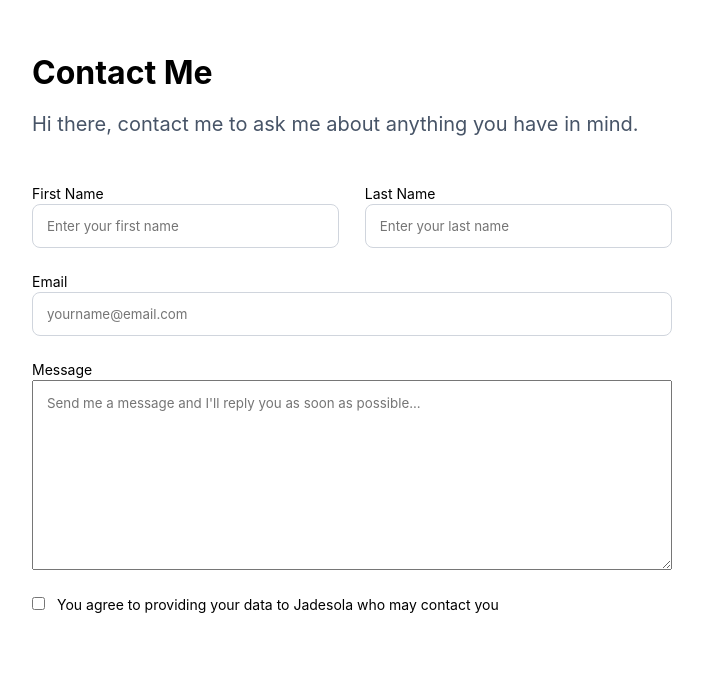
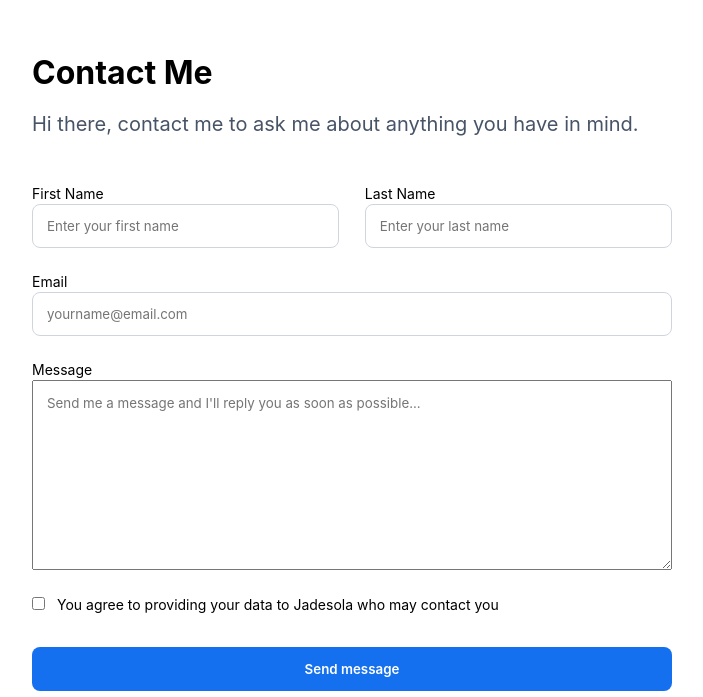
Before and after one commit to Rubies21/HNG-TASK-TWO, a React (Create React App) app: page /contact in a window 1280 px wide. Shown: the part 103-800 px from the top of the page, without its empty margins (288-991 px from the left). Built offline with nearby package versions, Linux system fonts and the light colour scheme.

Commit message:
feat:Added button to Contact Component

```diff
--- a/src/Components/Contact.css
+++ b/src/Components/Contact.css
@@ -72,3 +72,13 @@ label{
 #checkbox_text{
     margin-left: 12px;
 }
+#btn_submit{
+    width:100%;
+    height: 44px;
+    background-color: #1570EF;
+    color: white;
+    border:none;
+    border-radius: 8px;
+    margin-top: 32px;
+    font-weight: 600;
+}
--- a/src/Components/Contact.js
+++ b/src/Components/Contact.js
@@ -41,6 +41,9 @@ const Contact = () => {
             <input type="checkbox" id="checkbox"/>
             <label id="checkbox_text">You agree to providing your data to Jadesola who may contact you</label>
           </div>
+
+          <button id="btn_submit">Send message</button>
+
          </form>
         </div>
 
```
